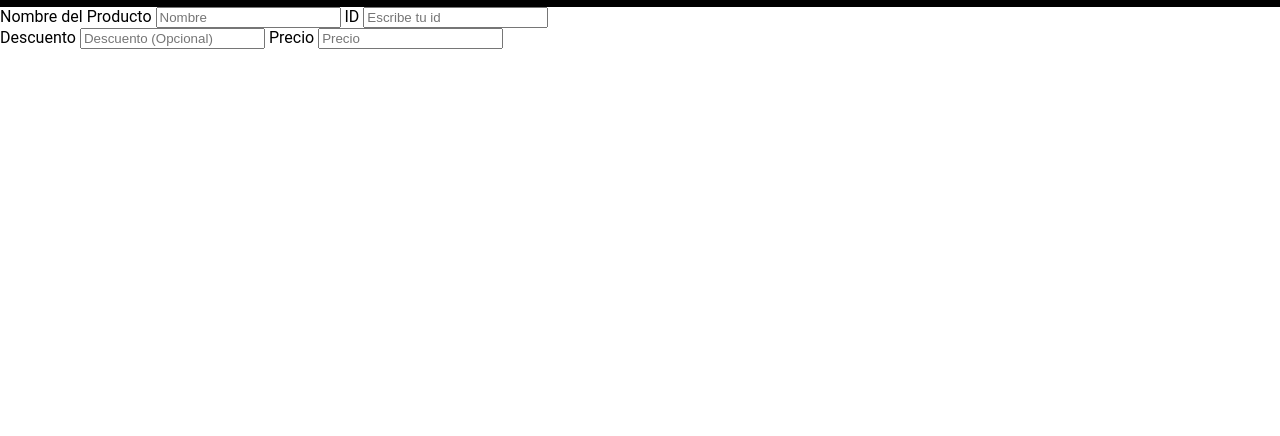
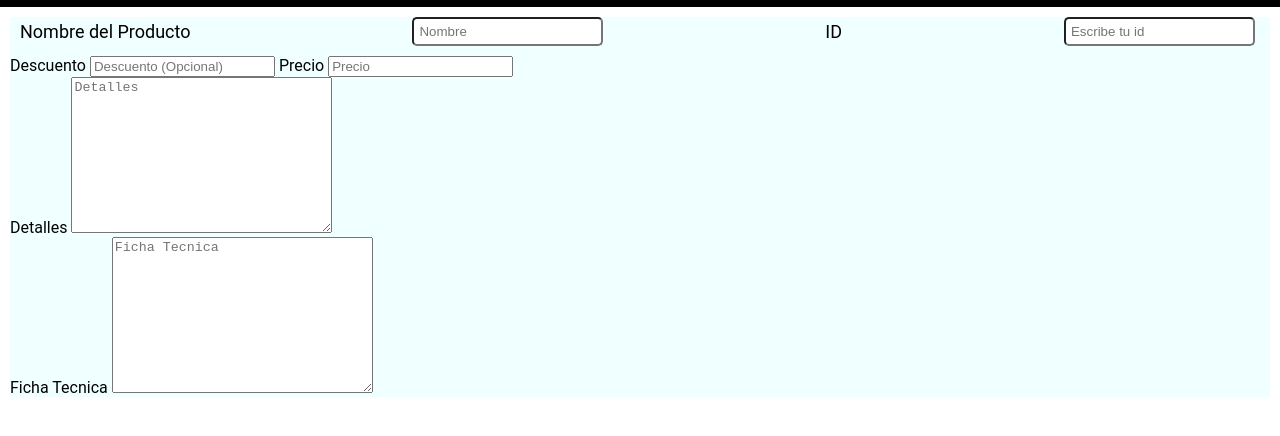
Before and after one commit to HumbertoCreate/Guaru2, a plain HTML site: page index.html in a window 1280 px wide. Shown: the part 62-498 px from the top of the page. Drawn offline with Linux system fonts and the light colour scheme.

Commit message:
Modificacion diseño

```diff
--- a/css/styles.css
+++ b/css/styles.css
@@ -88,3 +88,34 @@ header
 {
     cursor: pointer;
 }
+
+/* -------------- Formulario ------------------ */
+
+section
+{
+    margin: 1rem;
+    background-color: #f0ffff;
+}
+
+/* Nombre y ID */
+
+.contNomId
+{
+    margin: 1rem;
+    display: flex;
+    justify-content: space-between;
+    align-items: center;
+}
+
+.contNomId label
+{
+    margin-right: 0.5rem;
+    font-size: large;
+}
+
+.contNomId input
+{
+    margin-right: 0.5rem;
+    border-radius: 0.5rem;
+    padding: 0.5rem;
+}
--- a/index.html
+++ b/index.html
@@ -36,10 +36,10 @@
     <section>
         <div class="contNomId">
             <label for="txtNombre">Nombre del Producto</label>
-            <input type="text" name="txtNombre" placeholder="Nombre">
+            <input type="text" name="txtNombre" class="txtNombre" placeholder="Nombre">
 
             <label for="txtId">ID</label>
-            <input type="text" name="txtID" placeholder="Escribe tu id">
+            <input type="text" name="txtID" class="txtID" placeholder="Escribe tu id">
         </div>
 
         <div class="contPrecio">
@@ -50,7 +50,15 @@
             <input type="text" name="txtPrecio" placeholder="Precio">
         </div>
 
+        <div class="contDatalles">
+            <label for="txtDetalles">Detalles</label>
+            <textarea name="txtDetalles" id="" cols="30" rows="10" placeholder="Detalles"></textarea>
+        </div>
 
+        <div class="contFiTec">
+            <label for="txtFicha">Ficha Tecnica</label>
+            <textarea name="txtFicha" id="" cols="30" rows="10" placeholder="Ficha Tecnica"></textarea>
+        </div>
     </section>
 </body>
 </html>
```
